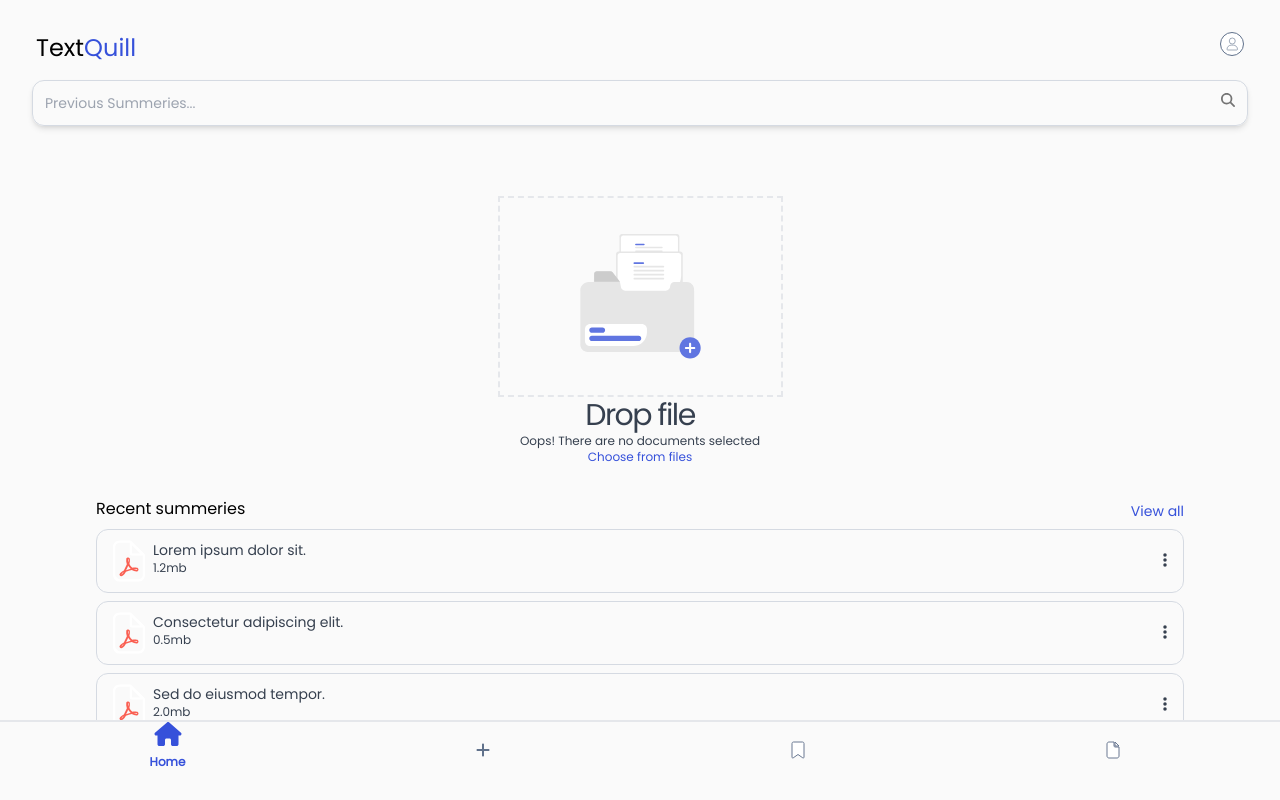
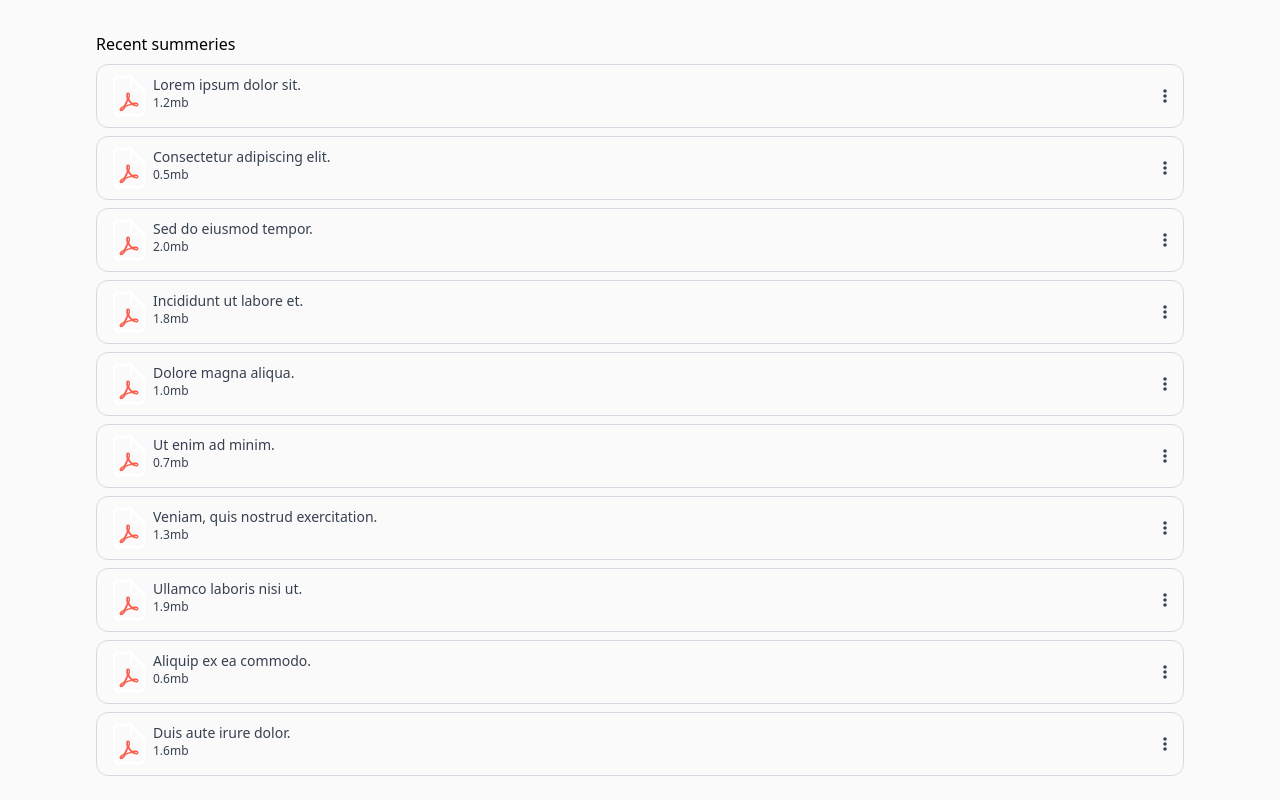
Before and after one commit to DevitoDbug/textSummarizer, a React (Vite) app: page / in a window 1280 px wide. Built offline with nearby package versions, Linux system fonts and the light colour scheme.

Commit message:
feat: Linked Options component to the vertical ellipse menu

```diff
--- a/src/App.jsx
+++ b/src/App.jsx
@@ -1,9 +1,9 @@
-import Home from "./pages/Home";
+import Summeries from "./pages/Summeries";
 import "./styles/navbar.scss";
 const App = () => {
   return (
     <div className=" w-screen h-screen bg-C_GreyShades ">
-      <Home />
+      <Summeries />
     </div>
   );
 };
--- a/src/components/Navbar.jsx
+++ b/src/components/Navbar.jsx
@@ -20,7 +20,7 @@ const Navbar = () => {
       icon: faPlus,
       className: " text-C_DullBlack stroke-[30] rounded-md ",
       move: "translate-y-[-1rem] duration-500 stroke-none",
-      name: "Add file",
+      name: "Upload",
     },
     {
       icon: faBookmark,
@@ -32,12 +32,12 @@ const Navbar = () => {
       icon: faFile,
       className: "stroke-C_DullBlack stroke-[30] text-white",
       move: "translate-y-[-1rem] duration-500 stroke-none",
-      name: "Files",
+      name: "Summeries",
     },
   ];
 
   return (
-    <div className="px-6  flex gap-7 bg-C_GreyShades border-t-2 border-b-0 justify-around overflow-hidden sticky bottom-0">
+    <div className="px-6  flex gap-7 bg-C_GreyShades border-t-2 border-b-0 justify-around overflow-y-hidden">
       {navIcons.map((icon, index) => (
         <div
           className="w-14  h-14 flex flex-col relative  items-center justify-center"
--- /dev/null
+++ b/src/components/OptionsPanel.jsx
@@ -0,0 +1,17 @@
+import React from "react";
+
+const OptionsPanel = () => {
+  return (
+    <div className="w-32 p-3 rounded-lg border bg-red-300 right-0 top-0 absolute z-10">
+      <ul className="flex flex-col gap-2  relative">
+        <li className="text-md">Rename</li>
+        <li className="text-md">Delete</li>
+        <li className="text-md">Download</li>
+        <li className="text-md">BookMark</li>
+        <li className="text-md">Properties</li>
+      </ul>
+    </div>
+  );
+};
+
+export default OptionsPanel;
--- a/src/components/RecentSummaries.jsx
+++ b/src/components/RecentSummaries.jsx
@@ -1,42 +1,26 @@
-import React from "react";
-import pdf from "../../public/Pdf.svg";
+import React, { useState } from "react";
 import SummaryCard from "./SummaryCard";
+import dummyData from "../data";
 
 const RecentSummaries = () => {
-  const dummyData = [
-    { size: "1.2mb", name: "Lorem ipsum dolor sit.", fileTypeImageUrl: pdf },
-    {
-      size: "0.5mb",
-      name: "Consectetur adipiscing elit.",
-      fileTypeImageUrl: pdf,
-    },
-    { size: "2.0mb", name: "Sed do eiusmod tempor.", fileTypeImageUrl: pdf },
-    { size: "1.8mb", name: "Incididunt ut labore et.", fileTypeImageUrl: pdf },
-    { size: "1.0mb", name: "Dolore magna aliqua.", fileTypeImageUrl: pdf },
-    { size: "0.7mb", name: "Ut enim ad minim.", fileTypeImageUrl: pdf },
-    {
-      size: "1.3mb",
-      name: "Veniam, quis nostrud exercitation.",
-      fileTypeImageUrl: pdf,
-    },
-    { size: "1.9mb", name: "Ullamco laboris nisi ut.", fileTypeImageUrl: pdf },
-    { size: "0.6mb", name: "Aliquip ex ea commodo.", fileTypeImageUrl: pdf },
-    { size: "1.6mb", name: "Duis aute irure dolor.", fileTypeImageUrl: pdf },
-  ];
+  const [activePane, setActivePane] = useState(-1);
 
   return (
     <div className="mt-8 w-[85%]">
       <div className="flex flex-row justify-between">
         <span className="text-md">Recent summeries</span>
-        <span className="text-sm self-end text-C_Blue">View all </span>
+        {/* <span className="text-sm self-end text-C_Blue">View all </span> */}
       </div>
-      <div className=" h-52  overflow-scroll">
+      <div className=" h-[40%] mb-2 overflow-scroll">
         {dummyData.map((data, index) => (
           <SummaryCard
             key={index}
             size={data.size}
             name={data.name}
             fileTypeImageUrl={data.fileTypeImageUrl}
+            index={index}
+            setActivePane={setActivePane}
+            activePane={activePane}
           />
         ))}
       </div>
--- a/src/components/SummaryCard.jsx
+++ b/src/components/SummaryCard.jsx
@@ -1,10 +1,26 @@
-import { faEllipsisV } from "@fortawesome/free-solid-svg-icons";
+import { faClose, faEllipsisV } from "@fortawesome/free-solid-svg-icons";
 import { FontAwesomeIcon } from "@fortawesome/react-fontawesome";
-import React from "react";
+import React, { useState } from "react";
+import OptionsPanel from "./OptionsPanel";
 
-const SummaryCard = ({ size, name, fileTypeImageUrl }) => {
+const SummaryCard = ({
+  size,
+  name,
+  fileTypeImageUrl,
+  index,
+  setActivePane,
+  activePane,
+}) => {
+  const [showOptions, setShowOptions] = useState(false);
+  const handleOptionsClick = (e) => {
+    e.stopPropagation();
+    setActivePane(index);
+    setShowOptions(!showOptions);
+    console.log("Options Clicked");
+  };
+
   return (
-    <div className="text-C_GreyBlue h-16 mt-2 flex flex-row rounded-xl py-3 px-4 items-center justify-between border border-C_WhiteGray">
+    <div className="text-C_GreyBlue h-16 mt-2 flex flex-row rounded-xl py-3 px-4 items-center justify-between border border-C_WhiteGray ">
       <div className="flex flex-row gap-2">
         <img src={fileTypeImageUrl} alt="pdf" />
         <div className="flex flex-col">
@@ -12,8 +28,29 @@ const SummaryCard = ({ size, name, fileTypeImageUrl }) => {
           <span className="text-xs ">{size}</span>
         </div>
       </div>
-      <div className="">
-        <FontAwesomeIcon icon={faEllipsisV} />
+      <div className="relative ">
+        <button
+          className={` ${
+            index === activePane ? `text-C_Blue scale-110` : `text-C_GreyBlue`
+          }`}
+          onClick={handleOptionsClick}
+        >
+          <FontAwesomeIcon icon={faEllipsisV} className="" />
+        </button>
+        {showOptions && <OptionsPanel />}
+        {showOptions && (
+          <button
+            onClick={() => {
+              setActivePane(-1);
+              setShowOptions(false);
+            }}
+          >
+            <FontAwesomeIcon
+              icon={faClose}
+              className="absolute top-3 right-3 z-20"
+            />
+          </button>
+        )}
       </div>
     </div>
   );
--- /dev/null
+++ b/src/data.js
@@ -0,0 +1,24 @@
+import pdf from "../public/Pdf.svg";
+
+const dummyData = [
+  { size: "1.2mb", name: "Lorem ipsum dolor sit.", fileTypeImageUrl: pdf },
+  {
+    size: "0.5mb",
+    name: "Consectetur adipiscing elit.",
+    fileTypeImageUrl: pdf,
+  },
+  { size: "2.0mb", name: "Sed do eiusmod tempor.", fileTypeImageUrl: pdf },
+  { size: "1.8mb", name: "Incididunt ut labore et.", fileTypeImageUrl: pdf },
+  { size: "1.0mb", name: "Dolore magna aliqua.", fileTypeImageUrl: pdf },
+  { size: "0.7mb", name: "Ut enim ad minim.", fileTypeImageUrl: pdf },
+  {
+    size: "1.3mb",
+    name: "Veniam, quis nostrud exercitation.",
+    fileTypeImageUrl: pdf,
+  },
+  { size: "1.9mb", name: "Ullamco laboris nisi ut.", fileTypeImageUrl: pdf },
+  { size: "0.6mb", name: "Aliquip ex ea commodo.", fileTypeImageUrl: pdf },
+  { size: "1.6mb", name: "Duis aute irure dolor.", fileTypeImageUrl: pdf },
+];
+
+export default dummyData;
--- a/src/pages/Home.jsx
+++ b/src/pages/Home.jsx
@@ -3,7 +3,6 @@ import Navbar from "../components/Navbar";
 import { FontAwesomeIcon } from "@fortawesome/react-fontawesome";
 import { faSearch, faUser } from "@fortawesome/free-solid-svg-icons";
 import fileUpload from "../../public/file.svg";
-import RecentSummaries from "../components/RecentSummaries";
 const Home = () => {
   return (
     <div className="h-[100svh] w-full font-poppin flex flex-col">
@@ -44,10 +43,9 @@ const Home = () => {
             <span className="text-C_Blue">Choose from files</span>
           </span>
         </div>
-        <RecentSummaries />
       </div>
 
-      <div className="h-[10%]">
+      <div className="h-[10%] sticky bottom-0">
         <Navbar />
       </div>
     </div>
--- /dev/null
+++ b/src/pages/Summeries.jsx
@@ -0,0 +1,12 @@
+import React from "react";
+import RecentSummaries from "../components/RecentSummaries";
+
+const Summeries = () => {
+  return (
+    <div className="flex flex-col justify-center items-center">
+      <RecentSummaries />
+    </div>
+  );
+};
+
+export default Summeries;
```
